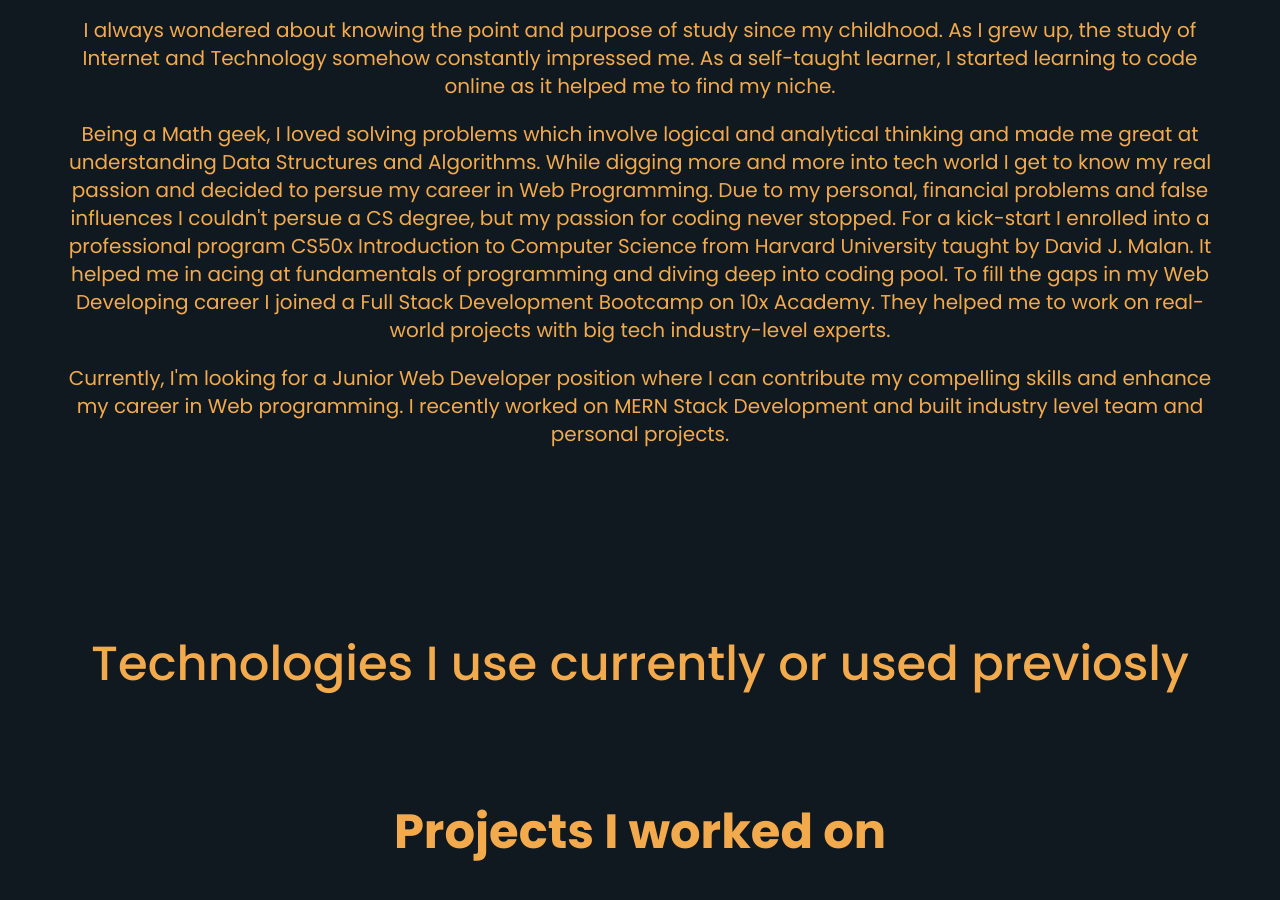
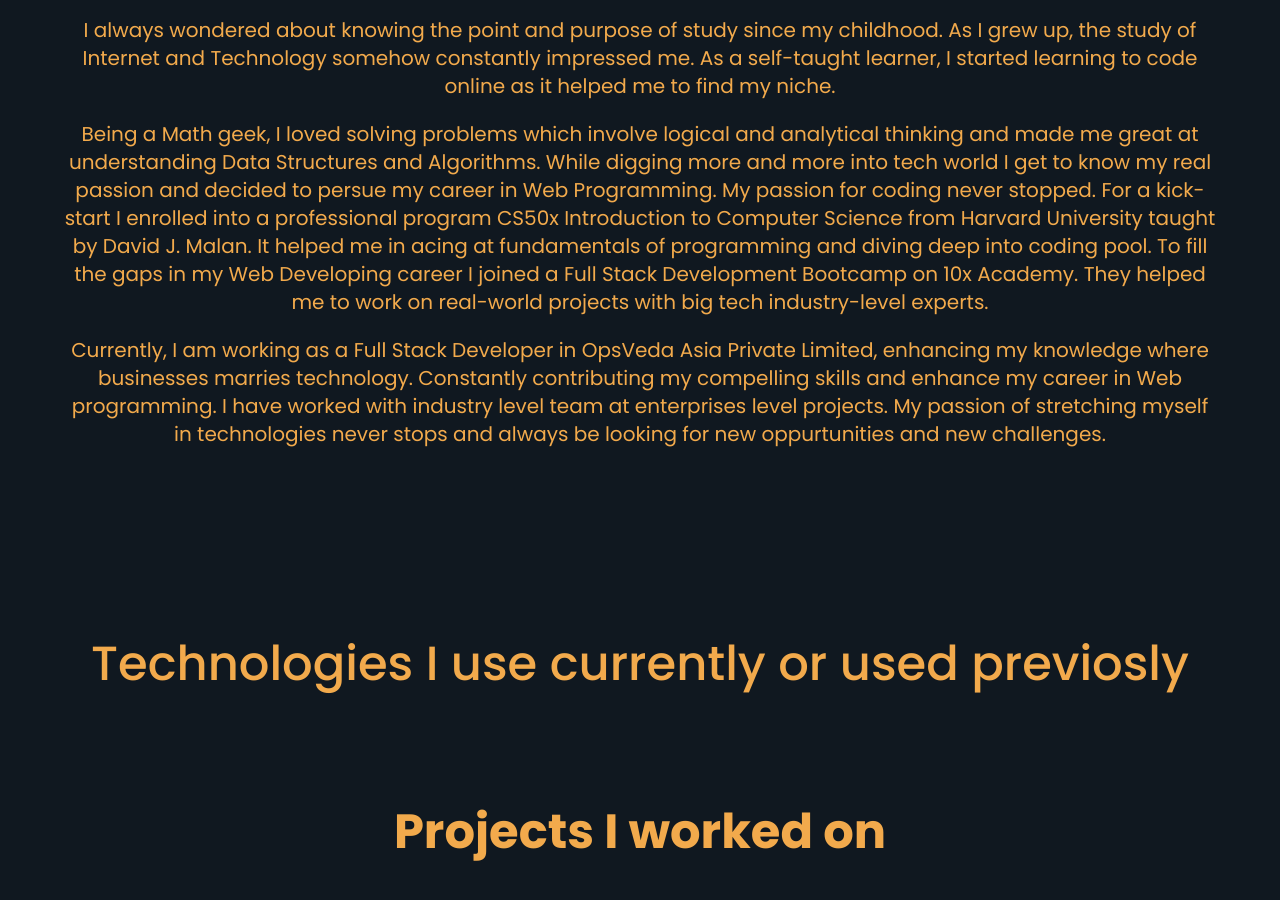
Before and after one commit to rohityellapu/portifolio, a React (Create React App) app: page / in a window 1280 px wide. Shown: the part 1040-1940 px from the top of the page. Built offline with nearby package versions, Linux system fonts and the light colour scheme.

Commit message:
Update About.jsx

```diff
--- a/src/components/About.jsx
+++ b/src/components/About.jsx
@@ -15,15 +15,15 @@
                 Being a Math geek, I loved solving problems which involve logical and analytical thinking and made me
                 great at understanding Data Structures and Algorithms. While digging more and more into tech world
                 I get to know my real passion and decided to persue my career in Web Programming.
-                Due to my personal, financial problems and false influences I couldn't persue a CS degree, but my passion for coding never stopped.
+                My passion for coding never stopped.
                 For a kick-start I enrolled into a professional program CS50x Introduction to Computer Science from Harvard University
                 taught by David J. Malan. It helped me in acing at fundamentals of programming and diving deep into coding pool. To fill the gaps in my Web Developing career I joined a Full Stack Development Bootcamp on 10x
                 Academy. They helped me to work on real-world projects with big tech industry-level experts.
             </p>
             <p >
-                Currently, I'm looking for a Junior Web Developer position where I can contribute my compelling skills
-                and enhance my career in Web programming. I  recently worked on MERN Stack Development and built industry level
-                team and personal projects.
+                Currently, I am working as a Full Stack Developer in OpsVeda Asia Private Limited, enhancing my knowledge where businesses marries technology. Constantly contributing my compelling skills
+                and enhance my career in Web programming. I have worked with industry level
+                team at enterprises level projects. My passion of stretching myself in technologies never stops and always be looking for new oppurtunities and new challenges.
             </p>
         </div>
     )
```
